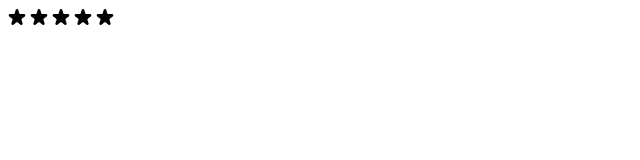
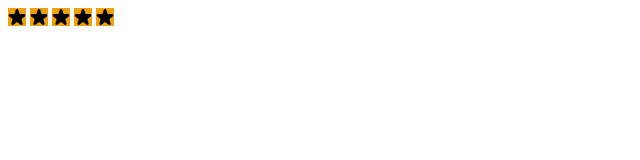
Before and after one commit to diua80/Rating_Project, a plain HTML site: page index.html in a window 1280 px wide. Shown: the full height of the page, 0-640 px from the left. Drawn offline with Linux system fonts and the light colour scheme.

Commit message:
add backgraund color

```diff
--- a/styles.css
+++ b/styles.css
@@ -4,6 +4,7 @@
 }
 
 .star {
+    background-color: #EEA10C;
     fill: #EEA10C;
     width: 18px;
 
```
